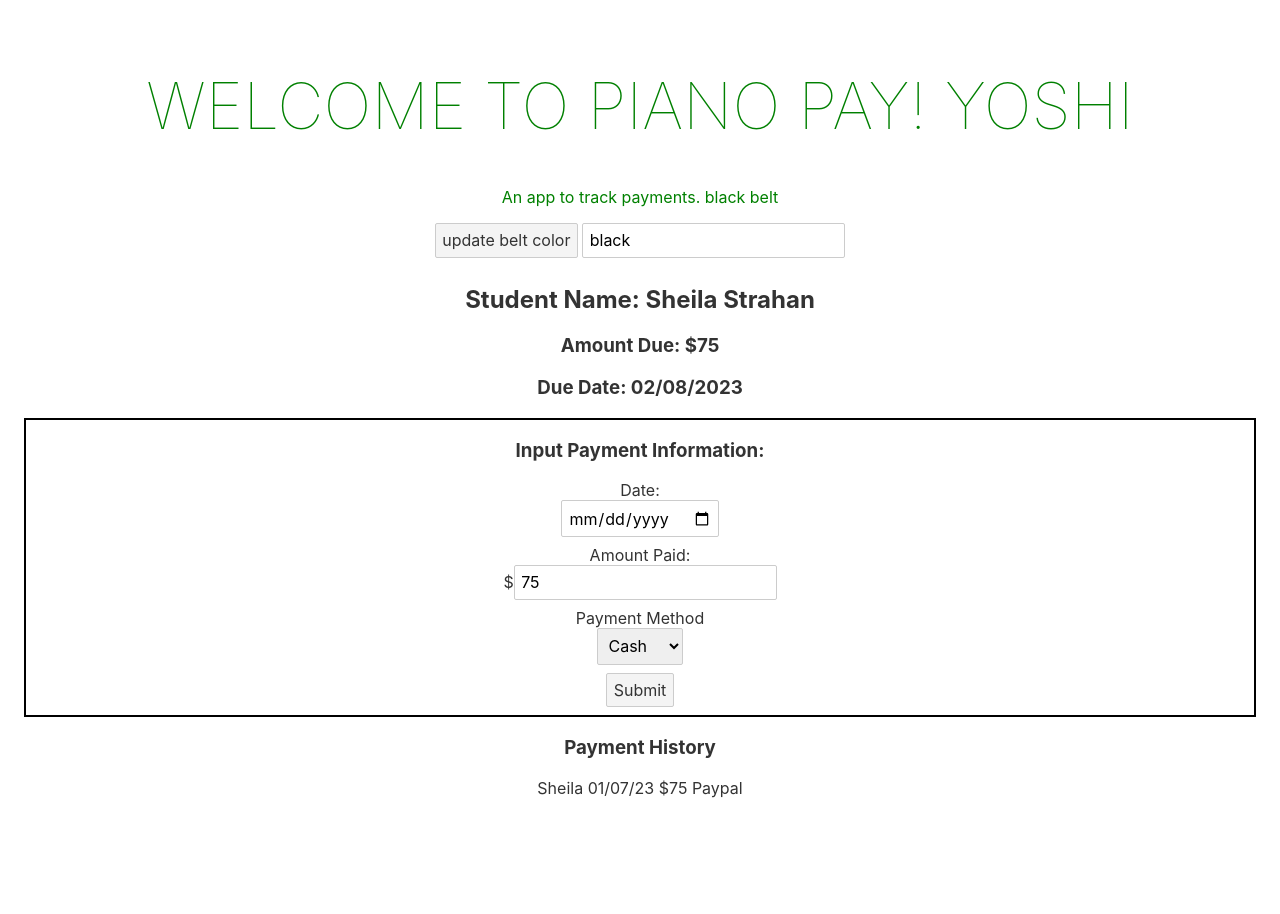
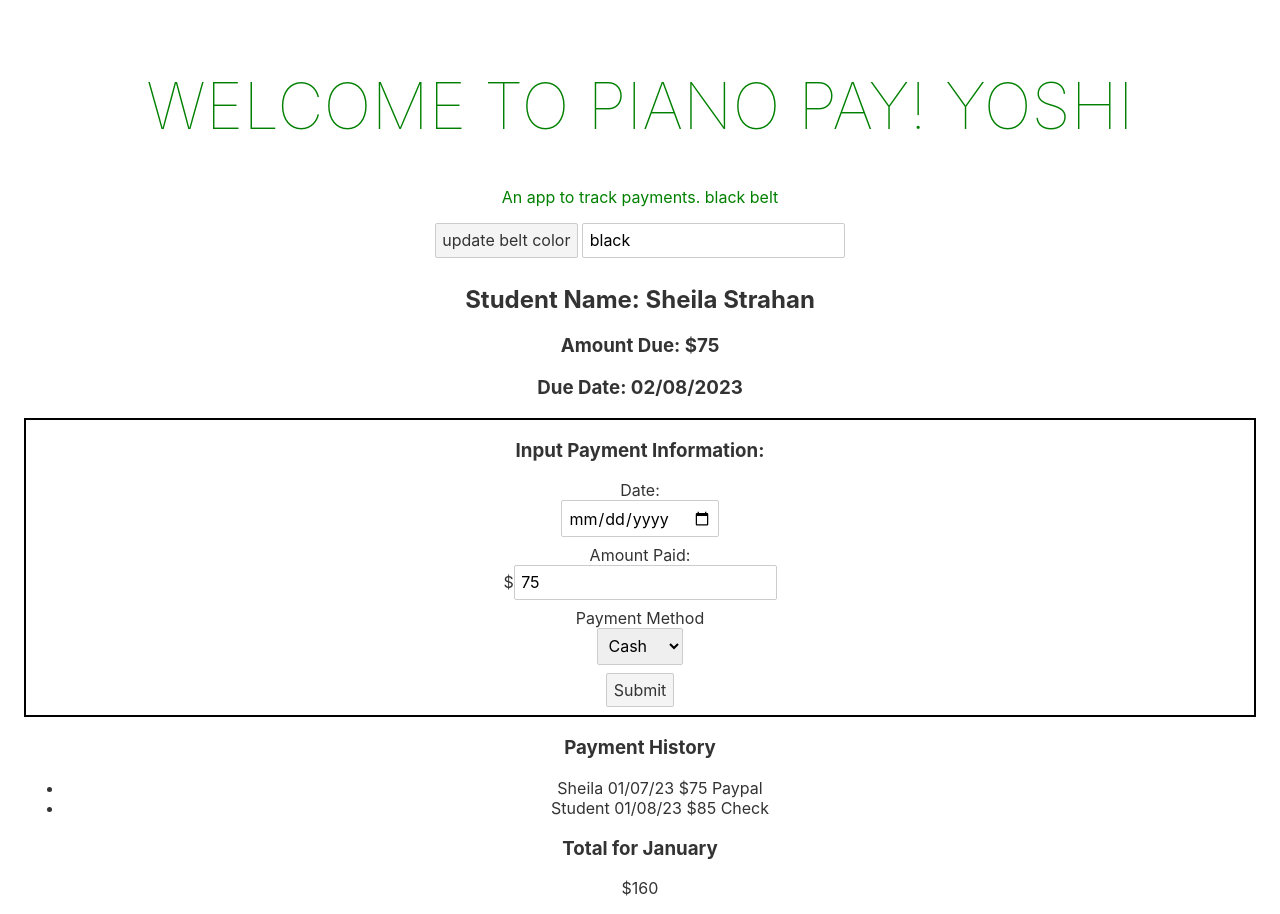
Before and after one commit to Sheilabob/PianoPayment, a Svelte app: page / in a window 1280 px wide. Before the commit the page ends 814 px from the top, so only its background shows below. Built offline with nearby package versions, Linux system fonts and the light colour scheme.

Commit message:
added january filter and display

```diff
--- a/src/App.svelte
+++ b/src/App.svelte
@@ -7,11 +7,27 @@
 	let paymentRecord = {
 		studentName: 'Sheila',
 		datePaid: '01/07/23',
-		amount: '$75',
+		amount: '75',
 		method: 'Paypal'
 	}
+	let paymentRecord2 = {
+		studentName: 'Student',
+		datePaid: '01/08/23',
+		amount: '85',
+		method: 'Check'
+	}
 
-	let paymentRecordArray = [paymentRecord]
+	let paymentRecordArray = [paymentRecord, paymentRecord2]
+	let sum = 0;
+
+	let janPayments = paymentRecordArray.filter(record => record.datePaid.slice(0,2) === '01').map(record =>parseInt(record.amount)).reduce(function(a, b){
+  return a + b;
+})
+
+	console.log(paymentRecordArray.filter(record => record.datePaid.slice(0,2) === '01').map(record =>parseInt(record.amount)).reduce(function(a, b){
+  return a + b;
+}))
+
 
 	const handlePayment = (e) => {
 		amountPaid = e.target.value
@@ -52,8 +68,6 @@
   return month + '/' + day + '/' + year;
 }
 
-console.log(amountPaid)
-
 </script>
 
 <main>
@@ -81,12 +95,16 @@ console.log(amountPaid)
 </div>
 </div>
 	<h3>Payment History</h3>
+	<ul>
 	{#each paymentRecordArray as paymentRecord}
-	{paymentRecord.studentName}
+	<li>{paymentRecord.studentName}
 	{paymentRecord.datePaid}
-	{paymentRecord.amount}
-	{paymentRecord.method}
+	${paymentRecord.amount}
+	{paymentRecord.method}</li>
 	{/each}
+</ul>
+	<h3>Total for January</h3>
+	${janPayments}
 </main>
 
 <style>
```
